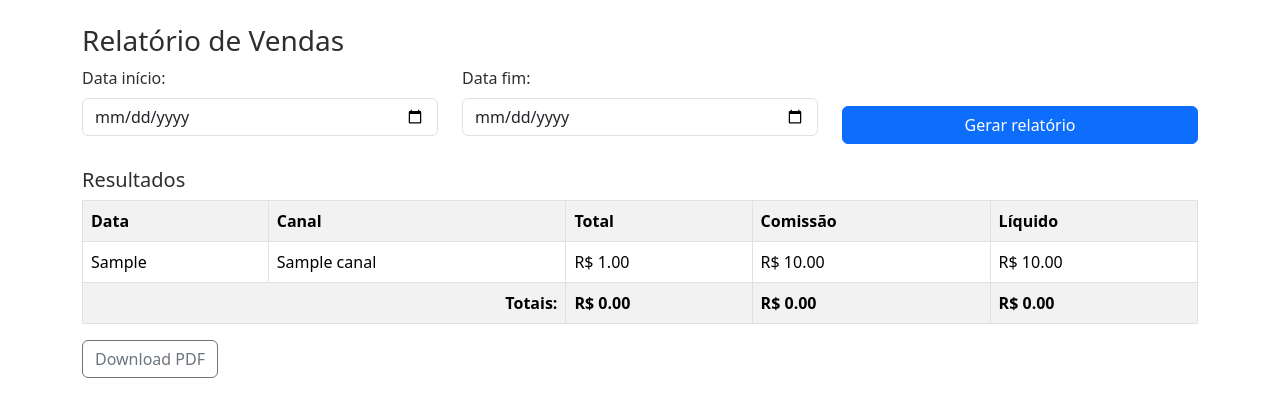
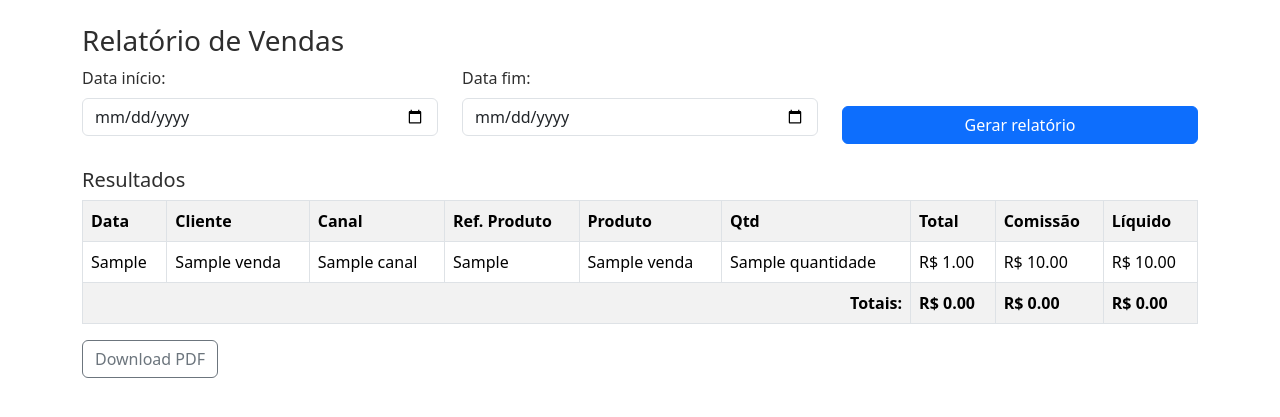
Before and after one commit to eBachtold/PontoDeLuz, a Flask app: template templates/relatorio.html in a window 1280 px wide. Shown: the part 58-475 px from the top of the page. Run offline with Flask 3, Linux system fonts and the light colour scheme; the template is opened without the code that fills it: most values are stand-ins (such as "Sample title", 1, 10 or a date in 2020).

Commit message:
atualização relatórios

```diff
--- a/app.py
+++ b/app.py
@@ -377,10 +377,21 @@ def relatorio():
             flash("Informe a data de início e fim.", "warning")
         else:
             sql = text("""
-                SELECT data_venda, canal, total_venda, comissao_marketplace, valor_liquido
-                FROM vendas
-                WHERE data_venda BETWEEN :inicio AND :fim
-                ORDER BY data_venda
+                SELECT
+                    v.data_venda,
+                    v.canal,
+                    v.cliente_nome,
+                    p.codigo        AS produto_codigo,
+                    p.nome          AS produto_nome,
+                    iv.quantidade   AS quantidade,
+                    v.total_venda,
+                    v.comissao_marketplace,
+                    v.valor_liquido
+                FROM vendas v
+                JOIN itens_venda iv ON iv.venda_id = v.id
+                JOIN produtos p     ON p.id = iv.produto_id
+                WHERE v.data_venda BETWEEN :inicio AND :fim
+                ORDER BY v.data_venda
             """)
 
             with engine.connect() as conn:
@@ -404,6 +415,7 @@ def relatorio():
         total_liquido=total_liquido,
     )
 
+
 # ------------------------
 # Gerar PDF
 # ------------------------
@@ -418,10 +430,21 @@ def relatorio_pdf():
         return redirect(url_for("relatorio"))
 
     sql = text("""
-        SELECT data_venda, canal, total_venda, comissao_marketplace, valor_liquido
-        FROM vendas
-        WHERE data_venda BETWEEN :inicio AND :fim
-        ORDER BY data_venda
+        SELECT
+            v.data_venda,
+            v.canal,
+            v.cliente_nome,
+            p.codigo        AS produto_codigo,
+            p.nome          AS produto_nome,
+            iv.quantidade   AS quantidade,
+            v.total_venda,
+            v.comissao_marketplace,
+            v.valor_liquido
+        FROM vendas v
+        JOIN itens_venda iv ON iv.venda_id = v.id
+        JOIN produtos p     ON p.id = iv.produto_id
+        WHERE v.data_venda BETWEEN :inicio AND :fim
+        ORDER BY v.data_venda
     """)
 
     with engine.connect() as conn:
@@ -430,17 +453,14 @@ def relatorio_pdf():
             "fim": fim
         }).fetchall()
 
-    # Calcula totais
+    # totais como já fizemos antes...
     if vendas:
         total_vendas = sum(Decimal(str(v.total_venda)) for v in vendas)
         total_comissao = sum(Decimal(str(v.comissao_marketplace)) for v in vendas)
         total_liquido = sum(Decimal(str(v.valor_liquido)) for v in vendas)
     else:
-        total_vendas = Decimal("0")
-        total_comissao = Decimal("0")
-        total_liquido = Decimal("0")
+        total_vendas = total_comissao = total_liquido = Decimal("0")
 
-    # Gerar PDF em memória
     buffer = BytesIO()
     p = canvas.Canvas(buffer, pagesize=A4)
     width, height = A4
@@ -450,26 +470,28 @@ def relatorio_pdf():
     p.drawString(50, y, f"Relatório de Vendas - {inicio} até {fim}")
     y -= 30
 
-    p.setFont("Helvetica", 10)
+    p.setFont("Helvetica", 9)
     if not vendas:
         p.drawString(50, y, "Nenhuma venda encontrada no período selecionado.")
     else:
         for v in vendas:
             linha = (
-                f"{v.data_venda} | {v.canal} | "
-                f"Total: R$ {float(v.total_venda):.2f} | "
-                f"Comissão: R$ {float(v.comissao_marketplace):.2f} | "
-                f"Líquido: R$ {float(v.valor_liquido):.2f}"
+                f"{v.data_venda} | {v.cliente_nome} | {v.canal} | "
+                f"{v.produto_codigo} - {v.produto_nome} | "
+                f"Qtd: {v.quantidade} | "
+                f"Tot: R$ {float(v.total_venda):.2f} | "
+                f"Com: R$ {float(v.comissao_marketplace):.2f} | "
+                f"Liq: R$ {float(v.valor_liquido):.2f}"
             )
-            p.drawString(50, y, linha)
-            y -= 15
+            p.drawString(30, y, linha)
+            y -= 12
 
-            if y < 50:
+            if y < 60:
                 p.showPage()
                 y = height - 50
-                p.setFont("Helvetica", 10)
+                p.setFont("Helvetica", 9)
 
-        # espaço antes dos totais
+        # Totais
         y -= 20
         if y < 80:
             p.showPage()
@@ -496,6 +518,7 @@ def relatorio_pdf():
     )
 
 
+
 # ------------------------
 # Rodar localmente
 # ------------------------
--- a/templates/relatorio.html
+++ b/templates/relatorio.html
@@ -27,7 +27,11 @@
         <table class="table table-bordered table-striped">
             <tr>
                 <th>Data</th>
+                <th>Cliente</th>
                 <th>Canal</th>
+                <th>Ref. Produto</th>
+                <th>Produto</th>
+                <th>Qtd</th>
                 <th>Total</th>
                 <th>Comissão</th>
                 <th>Líquido</th>
@@ -36,16 +40,19 @@
             {% for v in vendas %}
             <tr>
                 <td>{{ v.data_venda }}</td>
+                <td>{{ v.cliente_nome }}</td>
                 <td>{{ v.canal }}</td>
+                <td>{{ v.produto_codigo }}</td>
+                <td>{{ v.produto_nome }}</td>
+                <td>{{ v.quantidade }}</td>
                 <td>R$ {{ "%.2f"|format(v.total_venda) }}</td>
                 <td>R$ {{ "%.2f"|format(v.comissao_marketplace) }}</td>
                 <td>R$ {{ "%.2f"|format(v.valor_liquido) }}</td>
             </tr>
             {% endfor %}
 
-            <!-- 🧮 Linha de totais -->
             <tr class="fw-bold">
-                <td colspan="2" class="text-end">Totais:</td>
+                <td colspan="6" class="text-end">Totais:</td>
                 <td>R$ {{ "%.2f"|format(total_vendas) }}</td>
                 <td>R$ {{ "%.2f"|format(total_comissao) }}</td>
                 <td>R$ {{ "%.2f"|format(total_liquido) }}</td>
@@ -62,4 +69,5 @@
     {% endif %}
 {% endif %}
 
+
 {% endblock %}
```
